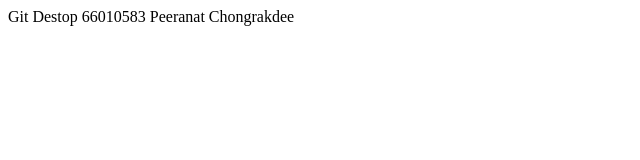
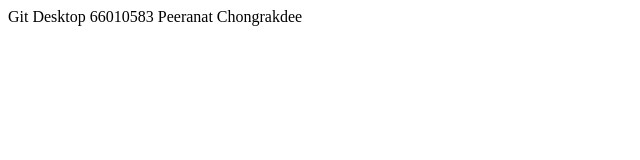
Before and after one commit to P-ranat/Git101, a plain HTML site: page index.html in a window 1280 px wide. Shown: the full height of the page, 0-640 px from the left. Drawn offline with Linux system fonts and the light colour scheme.

Commit message:
Update index.html

```diff
--- a/index.html
+++ b/index.html
@@ -6,6 +6,6 @@
     <title>Document</title>
 </head>
 <body>
-    Git Destop 66010583 Peeranat Chongrakdee
+    Git Desktop 66010583 Peeranat Chongrakdee
 </body>
 </html>
```
